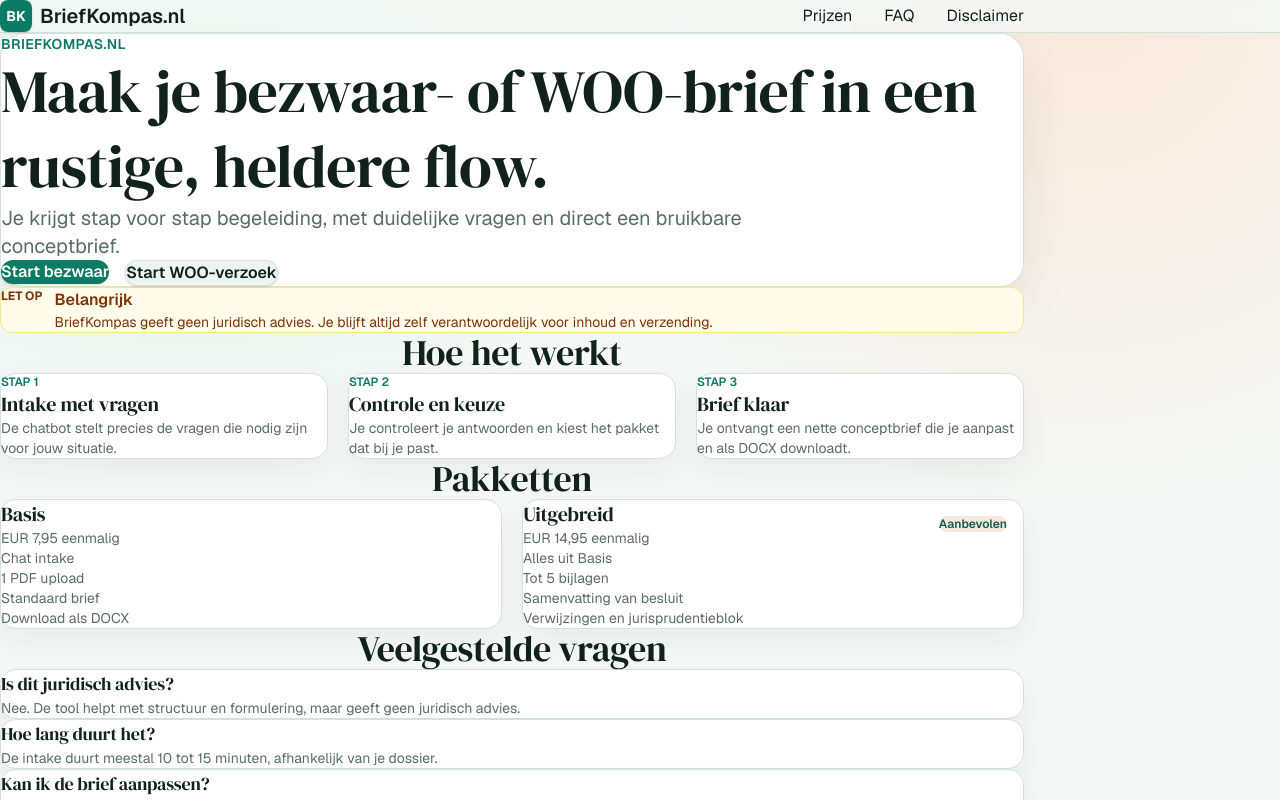
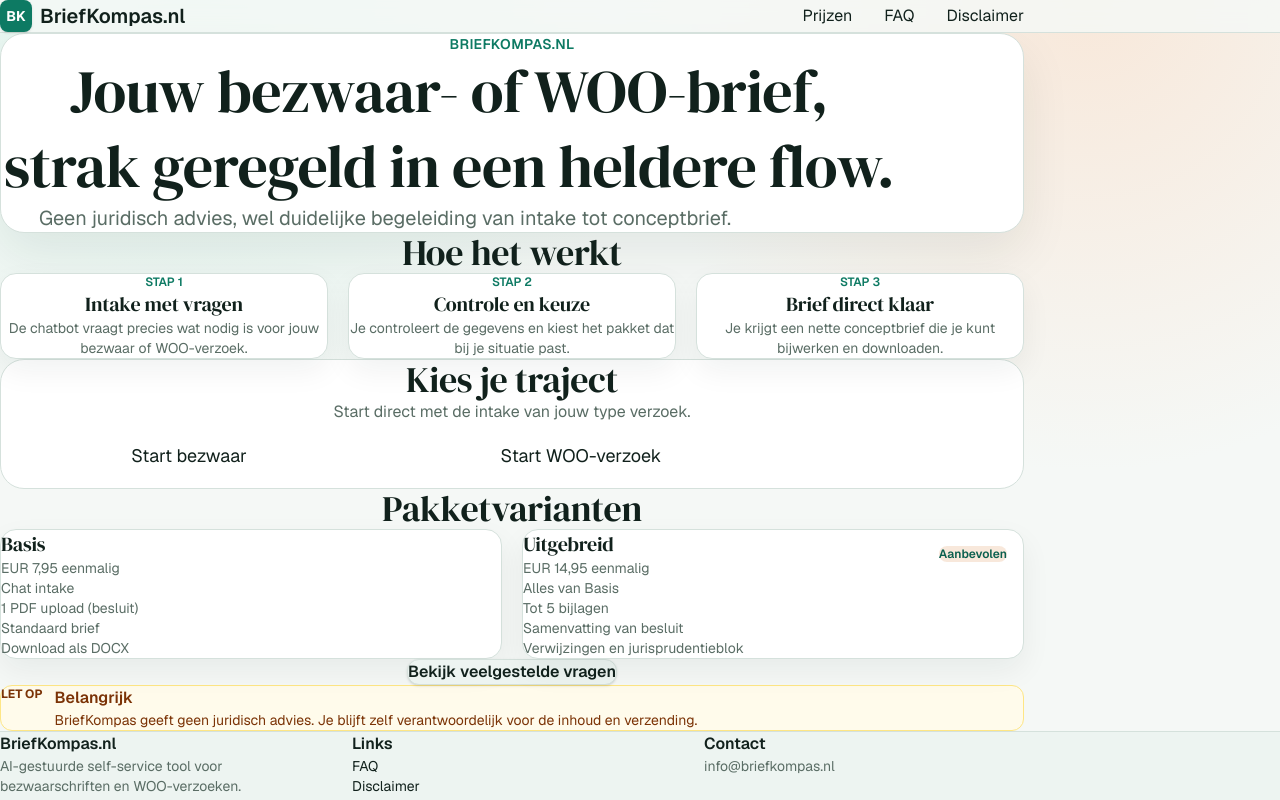
Before and after one commit to Stephanoud/briefkompas2, a Next.js app: page / in a window 1280 px wide. Shown: the top 800 px of the page. Built offline with nearby package versions, Linux system fonts and the light colour scheme.

Commit message:
Rework homepage flow and move FAQ to dedicated page

```diff
--- /dev/null
+++ b/app/faq/page.tsx
@@ -0,0 +1,49 @@
+import { Card } from "@/components/Card";
+
+export default function FaqPage() {
+  return (
+    <div className="max-w-3xl mx-auto space-y-6">
+      <section className="text-center space-y-3">
+        <h1 className="text-4xl md:text-5xl text-[var(--foreground)]">Veelgestelde vragen</h1>
+        <p className="text-[var(--muted)]">
+          Antwoorden op de meest voorkomende vragen over bezwaar en WOO-verzoeken via BriefKompas.
+        </p>
+      </section>
+
+      <Card>
+        <h2 className="text-xl text-[var(--foreground)] mb-2">Is BriefKompas juridisch advies?</h2>
+        <p className="text-sm text-[var(--muted)]">
+          Nee. BriefKompas helpt je met structuur en formulering, maar geeft geen juridisch advies.
+        </p>
+      </Card>
+
+      <Card>
+        <h2 className="text-xl text-[var(--foreground)] mb-2">Hoe lang duurt het proces?</h2>
+        <p className="text-sm text-[var(--muted)]">
+          De intake duurt meestal 10 tot 15 minuten. Daarna kun je direct verder met pakketkeuze en briefgeneratie.
+        </p>
+      </Card>
+
+      <Card>
+        <h2 className="text-xl text-[var(--foreground)] mb-2">Wat is het verschil tussen Basis en Uitgebreid?</h2>
+        <p className="text-sm text-[var(--muted)]">
+          Basis is voor eenvoudige dossiers. Uitgebreid biedt meer ruimte voor bijlagen en extra onderbouwing.
+        </p>
+      </Card>
+
+      <Card>
+        <h2 className="text-xl text-[var(--foreground)] mb-2">Kan ik mijn brief nog aanpassen?</h2>
+        <p className="text-sm text-[var(--muted)]">
+          Ja. Je ontvangt een bewerkbaar document dat je kunt aanpassen voor je het verstuurt.
+        </p>
+      </Card>
+
+      <Card>
+        <h2 className="text-xl text-[var(--foreground)] mb-2">Zijn mijn gegevens veilig?</h2>
+        <p className="text-sm text-[var(--muted)]">
+          Je gegevens worden alleen gebruikt voor jouw traject. Bekijk de privacypagina voor details over verwerking.
+        </p>
+      </Card>
+    </div>
+  );
+}
--- a/app/page.tsx
+++ b/app/page.tsx
@@ -7,68 +7,70 @@
 
 export default function Home() {
   return (
-    <div className="space-y-14">
-      <section className="rounded-3xl border border-[var(--border)] bg-[var(--surface)] px-6 py-12 md:px-12 md:py-16 shadow-[0_20px_50px_rgba(17,33,28,0.08)]">
-        <p className="text-sm font-semibold tracking-wide text-[var(--brand)] uppercase mb-4">
+    <div className="space-y-12">
+      <section className="rounded-3xl border border-[var(--border)] bg-[var(--surface)] px-6 py-12 md:px-12 md:py-14 text-center shadow-[0_20px_50px_rgba(17,33,28,0.08)]">
+        <p className="text-sm font-semibold tracking-wide text-[var(--brand)] uppercase mb-3">
           BriefKompas.nl
         </p>
-        <h1 className="text-4xl md:text-6xl text-[var(--foreground)] leading-tight">
-          Maak je bezwaar- of WOO-brief in een rustige, heldere flow.
+        <h1 className="text-4xl md:text-6xl text-[var(--foreground)] leading-tight max-w-4xl mx-auto">
+          Jouw bezwaar- of WOO-brief, strak geregeld in een heldere flow.
         </h1>
-        <p className="text-lg md:text-xl text-[var(--muted)] max-w-3xl mt-5">
-          Je krijgt stap voor stap begeleiding, met duidelijke vragen en direct een bruikbare conceptbrief.
+        <p className="text-lg md:text-xl text-[var(--muted)] max-w-3xl mx-auto mt-5">
+          Geen juridisch advies, wel duidelijke begeleiding van intake tot conceptbrief.
         </p>
+      </section>
 
-        <div className="flex flex-col sm:flex-row gap-4 mt-8">
-          <Link href="/start-bezwaar">
-            <Button size="lg">Start bezwaar</Button>
+      <section className="space-y-6">
+        <h2 className="text-3xl md:text-4xl text-[var(--foreground)] text-center">Hoe het werkt</h2>
+        <div className="grid md:grid-cols-3 gap-5 text-center">
+          <Card>
+            <p className="text-xs font-semibold text-[var(--brand)] uppercase mb-2">Stap 1</p>
+            <h3 className="text-xl text-[var(--foreground)] mb-2">Intake met vragen</h3>
+            <p className="text-sm text-[var(--muted)]">
+              De chatbot vraagt precies wat nodig is voor jouw bezwaar of WOO-verzoek.
+            </p>
+          </Card>
+          <Card>
+            <p className="text-xs font-semibold text-[var(--brand)] uppercase mb-2">Stap 2</p>
+            <h3 className="text-xl text-[var(--foreground)] mb-2">Controle en keuze</h3>
+            <p className="text-sm text-[var(--muted)]">
+              Je controleert de gegevens en kiest het pakket dat bij je situatie past.
+            </p>
+          </Card>
+          <Card>
+            <p className="text-xs font-semibold text-[var(--brand)] uppercase mb-2">Stap 3</p>
+            <h3 className="text-xl text-[var(--foreground)] mb-2">Brief direct klaar</h3>
+            <p className="text-sm text-[var(--muted)]">
+              Je krijgt een nette conceptbrief die je kunt bijwerken en downloaden.
+            </p>
+          </Card>
+        </div>
+      </section>
+
+      <section className="rounded-3xl border border-[var(--border)] bg-[var(--surface)] px-6 py-10 md:px-12 md:py-12 text-center">
+        <h2 className="text-3xl md:text-4xl text-[var(--foreground)] mb-4">Kies je traject</h2>
+        <p className="text-[var(--muted)] mb-8">Start direct met de intake van jouw type verzoek.</p>
+        <div className="grid md:grid-cols-2 gap-4 max-w-3xl mx-auto">
+          <Link href="/start-bezwaar" className="block">
+            <Button size="lg" className="w-full min-h-16 text-lg">
+              Start bezwaar
+            </Button>
           </Link>
-          <Link href="/start-woo">
-            <Button size="lg" variant="secondary">
+          <Link href="/start-woo" className="block">
+            <Button size="lg" variant="secondary" className="w-full min-h-16 text-lg">
               Start WOO-verzoek
             </Button>
           </Link>
         </div>
       </section>
 
-      <Alert type="warning" title="Belangrijk">
-        BriefKompas geeft geen juridisch advies. Je blijft altijd zelf verantwoordelijk voor inhoud en verzending.
-      </Alert>
-
       <section className="space-y-6">
-        <h2 className="text-3xl md:text-4xl text-[var(--foreground)] text-center">Hoe het werkt</h2>
-        <div className="grid md:grid-cols-3 gap-5">
-          <Card>
-            <p className="text-xs font-semibold text-[var(--brand)] uppercase mb-2">Stap 1</p>
-            <h3 className="text-xl text-[var(--foreground)] mb-2">Intake met vragen</h3>
-            <p className="text-sm text-[var(--muted)]">
-              De chatbot stelt precies de vragen die nodig zijn voor jouw situatie.
-            </p>
-          </Card>
-          <Card>
-            <p className="text-xs font-semibold text-[var(--brand)] uppercase mb-2">Stap 2</p>
-            <h3 className="text-xl text-[var(--foreground)] mb-2">Controle en keuze</h3>
-            <p className="text-sm text-[var(--muted)]">
-              Je controleert je antwoorden en kiest het pakket dat bij je past.
-            </p>
-          </Card>
-          <Card>
-            <p className="text-xs font-semibold text-[var(--brand)] uppercase mb-2">Stap 3</p>
-            <h3 className="text-xl text-[var(--foreground)] mb-2">Brief klaar</h3>
-            <p className="text-sm text-[var(--muted)]">
-              Je ontvangt een nette conceptbrief die je aanpast en als DOCX downloadt.
-            </p>
-          </Card>
-        </div>
-      </section>
-
-      <section className="space-y-6">
-        <h2 className="text-3xl md:text-4xl text-[var(--foreground)] text-center">Pakketten</h2>
+        <h2 className="text-3xl md:text-4xl text-[var(--foreground)] text-center">Pakketvarianten</h2>
         <div className="grid md:grid-cols-2 gap-5">
           <Card title="Basis" subtitle="EUR 7,95 eenmalig">
             <ul className="text-sm text-[var(--muted)] space-y-2">
               <li>Chat intake</li>
-              <li>1 PDF upload</li>
+              <li>1 PDF upload (besluit)</li>
               <li>Standaard brief</li>
               <li>Download als DOCX</li>
             </ul>
@@ -78,7 +80,7 @@
               Aanbevolen
             </div>
             <ul className="text-sm text-[var(--muted)] space-y-2">
-              <li>Alles uit Basis</li>
+              <li>Alles van Basis</li>
               <li>Tot 5 bijlagen</li>
               <li>Samenvatting van besluit</li>
               <li>Verwijzingen en jurisprudentieblok</li>
@@ -87,46 +89,15 @@
         </div>
       </section>
 
-      <section id="faq" className="space-y-4">
-        <h2 className="text-3xl md:text-4xl text-[var(--foreground)] text-center">Veelgestelde vragen</h2>
-        <Card>
-          <h3 className="text-lg text-[var(--foreground)] mb-2">Is dit juridisch advies?</h3>
-          <p className="text-sm text-[var(--muted)]">
-            Nee. De tool helpt met structuur en formulering, maar geeft geen juridisch advies.
-          </p>
-        </Card>
-        <Card>
-          <h3 className="text-lg text-[var(--foreground)] mb-2">Hoe lang duurt het?</h3>
-          <p className="text-sm text-[var(--muted)]">
-            De intake duurt meestal 10 tot 15 minuten, afhankelijk van je dossier.
-          </p>
-        </Card>
-        <Card>
-          <h3 className="text-lg text-[var(--foreground)] mb-2">Kan ik de brief aanpassen?</h3>
-          <p className="text-sm text-[var(--muted)]">
-            Ja. Na generatie kun je tekst aanpassen voordat je de brief verstuurt.
-          </p>
-        </Card>
+      <section className="text-center">
+        <Link href="/faq">
+          <Button variant="secondary">Bekijk veelgestelde vragen</Button>
+        </Link>
       </section>
 
-      <section className="rounded-3xl border border-[var(--border)] bg-[var(--surface)] px-6 py-10 md:px-10 md:py-12">
-        <div className="text-center">
-          <h2 className="text-3xl md:text-4xl text-[var(--foreground)]">Klaar om te starten?</h2>
-          <p className="text-[var(--muted)] mt-3 mb-6">
-            Kies je traject en ga direct verder met de intake.
-          </p>
-          <div className="flex flex-col sm:flex-row gap-4 justify-center">
-            <Link href="/start-bezwaar">
-              <Button size="lg">Start bezwaar</Button>
-            </Link>
-            <Link href="/start-woo">
-              <Button size="lg" variant="secondary">
-                Start WOO-verzoek
-              </Button>
-            </Link>
-          </div>
-        </div>
-      </section>
+      <Alert type="warning" title="Belangrijk">
+        BriefKompas geeft geen juridisch advies. Je blijft zelf verantwoordelijk voor de inhoud en verzending.
+      </Alert>
     </div>
   );
 }
--- a/components/Layout.tsx
+++ b/components/Layout.tsx
@@ -16,7 +16,7 @@
           <Link href="/pricing" className="text-[var(--muted)] hover:text-[var(--brand-strong)]">
             Prijzen
           </Link>
-          <Link href="/#faq" className="text-[var(--muted)] hover:text-[var(--brand-strong)]">
+          <Link href="/faq" className="text-[var(--muted)] hover:text-[var(--brand-strong)]">
             FAQ
           </Link>
           <Link href="/disclaimer" className="text-[var(--muted)] hover:text-[var(--brand-strong)]">
@@ -43,6 +43,11 @@
           <div>
             <h4 className="font-semibold text-[var(--foreground)] mb-4">Links</h4>
             <ul className="space-y-2 text-sm">
+              <li>
+                <Link href="/faq" className="text-[var(--muted)] hover:text-[var(--brand-strong)]">
+                  FAQ
+                </Link>
+              </li>
               <li>
                 <Link href="/disclaimer" className="text-[var(--muted)] hover:text-[var(--brand-strong)]">
                   Disclaimer
```
